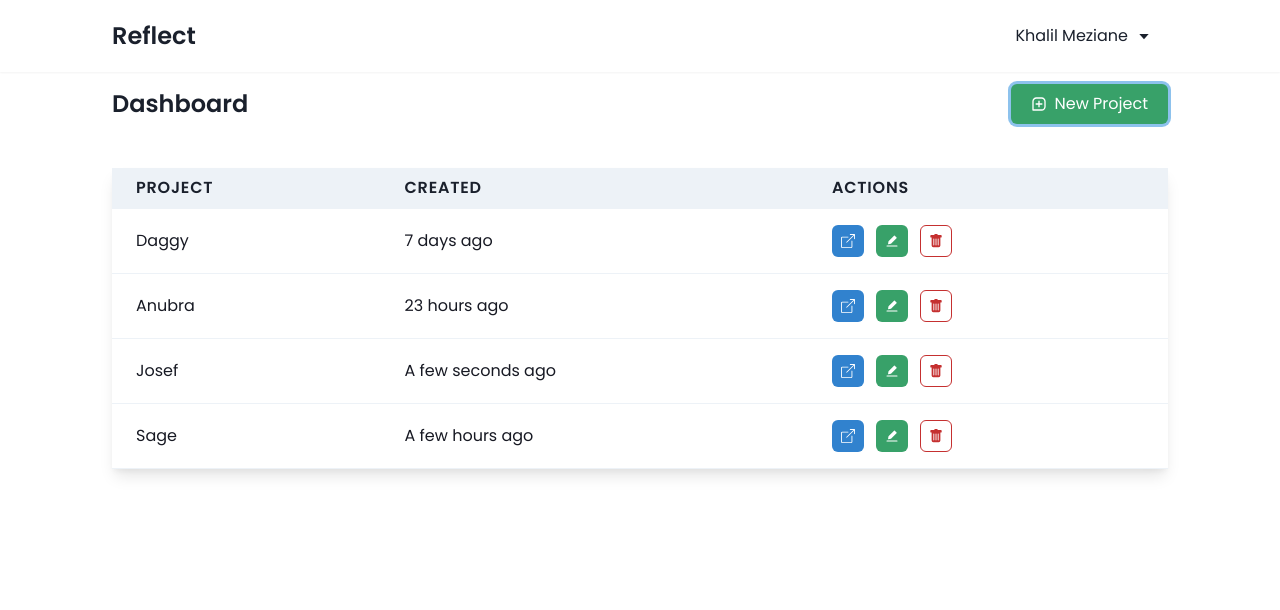
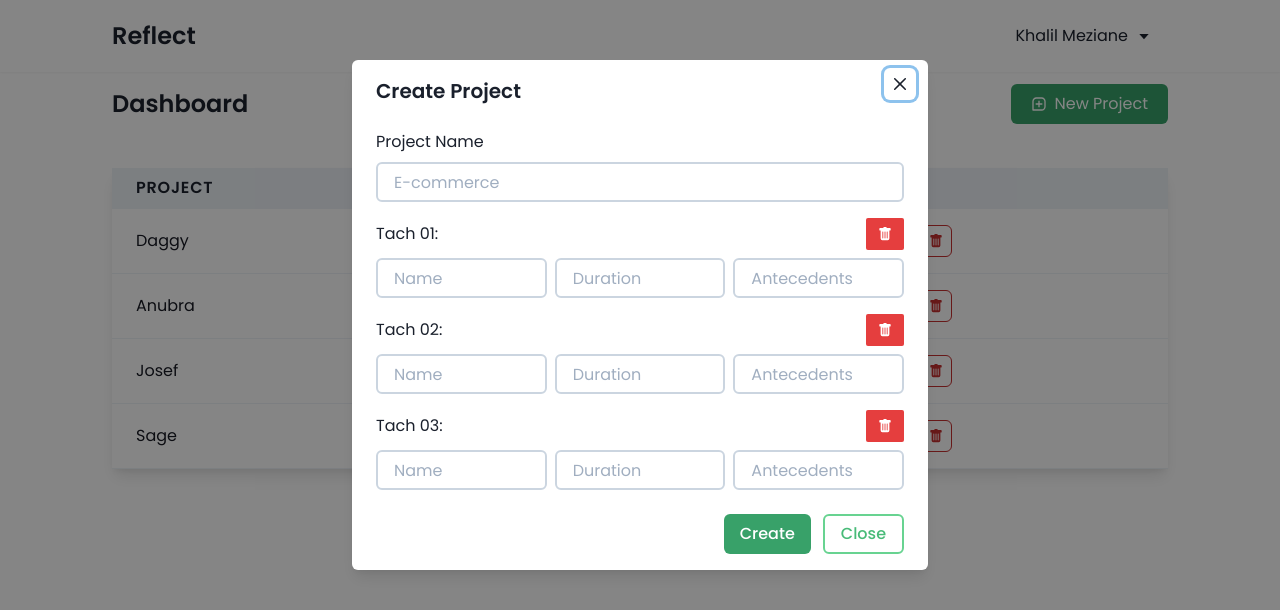
Before and after one commit to KhalilMeziane/Reflect-GLGL-project, a React (Create React App) app: page /dashboard in a window 1280 px wide. Both pictures are taken after a click on the button "New Project". Shown: the top 610 px of the page. Built offline with nearby package versions, Linux system fonts and the light colour scheme.

Commit message:
build create project model

```diff
--- /dev/null
+++ b/src/components/Forms/_index.jsx
@@ -0,0 +1,5 @@
+import CreateProject from './createProject'
+
+export {
+    CreateProject
+}
--- /dev/null
+++ b/src/components/Forms/createProject.jsx
@@ -0,0 +1,155 @@
+import React from 'react'
+import {
+    Box,
+    SimpleGrid,
+    Input,
+    Text,
+    Stack,
+    HStack,
+    Flex,
+    Button
+  } from "@chakra-ui/react"
+import { BsFillTrashFill } from 'react-icons/bs'
+
+export default function CreateProject() {
+    return (
+        <Box as="form">
+            <SimpleGrid
+                columns={1}
+                spacing={4}
+            >
+                <Stack>
+                    <Text >Project Name</Text>
+                    <Input
+                        type="text"
+                        placeholder="E-commerce"
+                        required="true"
+                        color="gray.900"
+                        borderColor="gray.300"
+                        border="2px"
+                        borderStyle="solid"
+                        size="md"
+                    />
+                </Stack>
+                <Stack>
+                    <Flex justify={"space-between"} align={"center"}>
+                        <Text mb='1px'>Tach 01:</Text>
+                        <Button colorScheme="red" rounded={"sm"} size="sm"><BsFillTrashFill/></Button>
+                    </Flex>
+                    <HStack>
+                    <Input
+                        type="text"
+                        placeholder="Name"
+                        required="true"
+                        color="gray.900"
+                        borderColor="gray.300"
+                        border="2px"
+                        borderStyle="solid"
+                        size="md"
+                    />
+                    <Input
+                        type="text"
+                        placeholder="Duration"
+                        required="true"
+                        color="gray.900"
+                        borderColor="gray.300"
+                        border="2px"
+                        borderStyle="solid"
+                        size="md"
+                    />
+                    <Input
+                        type="text"
+                        placeholder="Antecedents"
+                        required="true"
+                        color="gray.900"
+                        borderColor="gray.300"
+                        border="2px"
+                        borderStyle="solid"
+                        size="md"
+                    />
+                    </HStack>
+
+
+                </Stack>
+                <Stack>
+                    <Flex justify={"space-between"} align={"center"}>
+                        <Text mb='1px'>Tach 02:</Text>
+                        <Button colorScheme="red" rounded={"sm"} size="sm"><BsFillTrashFill/></Button>
+                    </Flex>
+                    <HStack>
+                    <Input
+                        type="text"
+                        placeholder="Name"
+                        required="true"
+                        color="gray.900"
+                        borderColor="gray.300"
+                        border="2px"
+                        borderStyle="solid"
+                        size="md"
+                    />
+                    <Input
+                        type="text"
+                        placeholder="Duration"
+                        required="true"
+                        color="gray.900"
+                        borderColor="gray.300"
+                        border="2px"
+                        borderStyle="solid"
+                        size="md"
+                    />
+                    <Input
+                        type="text"
+                        placeholder="Antecedents"
+                        required="true"
+                        color="gray.900"
+                        borderColor="gray.300"
+                        border="2px"
+                        borderStyle="solid"
+                        size="md"
+                    />
+                    </HStack>
+
+
+                </Stack>
+                <Stack>
+                    <Flex justify={"space-between"} align={"center"}>
+                        <Text mb='1px'>Tach 03:</Text>
+                        <Button colorScheme="red" rounded={"sm"} size="sm"><BsFillTrashFill/></Button>
+                    </Flex>
+                    <HStack>
+                    <Input
+                        type="text"
+                        placeholder="Name"
+                        required="true"
+                        color="gray.900"
+                        borderColor="gray.300"
+                        border="2px"
+                        borderStyle="solid"
+                        size="md"
+                    />
+                    <Input
+                        type="text"
+                        placeholder="Duration"
+                        required="true"
+                        color="gray.900"
+                        borderColor="gray.300"
+                        border="2px"
+                        borderStyle="solid"
+                        size="md"
+                    />
+                    <Input
+                        type="text"
+                        placeholder="Antecedents"
+                        required="true"
+                        color="gray.900"
+                        borderColor="gray.300"
+                        border="2px"
+                        borderStyle="solid"
+                        size="md"
+                    />
+                    </HStack>
+                </Stack>
+            </SimpleGrid>
+        </Box>
+    )
+}
--- a/src/pages/dashboard.jsx
+++ b/src/pages/dashboard.jsx
@@ -1,21 +1,74 @@
 import React from 'react'
 import { Helmet } from 'react-helmet'
 import { AuthNavbar, ProjectsTable } from '../components/_index'
-import { Text, Flex, Button } from '@chakra-ui/react'
+import { CreateProject } from '../components/Forms/_index'
+import {
+    Text,
+    Flex,
+    Button ,
+    Modal,
+    ModalOverlay,
+    ModalContent,
+    ModalHeader,
+    ModalFooter,
+    ModalBody,
+    ModalCloseButton,
+    useDisclosure
+} from '@chakra-ui/react'
 import { BiMessageSquareAdd } from 'react-icons/bi'
 
-export default function dashboard() {
+export default function Dashboard() {
+    const { isOpen, onOpen, onClose } = useDisclosure()
     return (
         <>
-           <Helmet>
+            <Helmet>
                 <title>Dashboard | Reflect</title>
             </Helmet>
             <AuthNavbar/>
             <Flex justify={"space-between"} align={"center"} px={{ base: 4, sm: 6, md: 8, xl: 28 }} py="3">
                 <Text fontSize="2xl" textTransform={"capitalize"} fontWeight={"semibold"}>Dashboard</Text>
-                <Button variant={"none"} bg="green.500" px="5" color="white" textTransform={"capitalize"} fontWeight={"normal"} leftIcon={<BiMessageSquareAdd/>}>new project</Button>
+                <Button
+                    variant={"none"}
+                    bg="green.500"
+                    px="5"
+                    color="white"
+                    textTransform={"capitalize"}
+                    fontWeight={"normal"}
+                    leftIcon={<BiMessageSquareAdd/>}
+                    onClick={onOpen}
+                    >
+                        new project
+                </Button>
             </Flex>
             <ProjectsTable/>
+            <Modal
+                isOpen={isOpen}
+                onClose={onClose}
+                size={"xl"}
+            >
+                <ModalOverlay />
+                <ModalContent>
+                    <ModalHeader>Create Project</ModalHeader>
+                    <ModalCloseButton />
+                    <ModalBody>
+                        <CreateProject/>
+                    </ModalBody>
+                    <ModalFooter>
+                        <Button colorScheme='green' mx="3" fontWeight={"medium"}>Create</Button>
+                        <Button
+                            variant={"none"}
+                            onClick={onClose}
+                            border="2px"
+                            borderStyle={"solid"}
+                            borderColor={"green.300"}
+                            color="green.400"
+                            fontWeight={"medium"}
+                        >
+                            Close
+                        </Button>
+                    </ModalFooter>
+                </ModalContent>
+            </Modal>
         </>
     )
 }
--- a/src/pages/project.jsx
+++ b/src/pages/project.jsx
@@ -1,10 +1,30 @@
 import React from 'react'
 import { Helmet } from "react-helmet"
 import { AuthNavbar } from '../components/_index'
-import { Box, Text, Divider, Tabs, Tab, TabPanels, TabPanel, TabList, Flex, Button } from '@chakra-ui/react'
+import {
+    Box,
+    Text,
+    Divider,
+    Tabs,
+    Tab,
+    TabPanels,
+    TabPanel,
+    TabList,
+    Flex,
+    Button,
+    Modal,
+    ModalOverlay,
+    ModalContent,
+    ModalHeader,
+    ModalFooter,
+    ModalBody,
+    ModalCloseButton,
+    useDisclosure
+} from '@chakra-ui/react'
 import { BiEdit } from 'react-icons/bi'
 
-export default function project() {
+export default function Project() {
+    const { isOpen, onOpen, onClose } = useDisclosure()
     return (
         <>
             <Helmet>
@@ -14,7 +34,7 @@ export default function project() {
             <Box px={{ base: 4, sm: 6, md: 8, xl: 28 }} py="3">
                 <Flex justify={"space-between"} align={"center"}>
                     <Text py="3" fontSize="2xl" textTransform={"capitalize"} fontWeight={"semibold"}>Project name</Text>
-                    <Button variant={"none"} bg="green.500" px="5" color="white" textTransform={"capitalize"} fontWeight={"normal"} leftIcon={<BiEdit/>}>Edit</Button>
+                    <Button onClick={onOpen} variant={"none"} bg="green.500" px="5" color="white" textTransform={"capitalize"} fontWeight={"normal"} leftIcon={<BiEdit/>}>Edit</Button>
                 </Flex>
                 <Divider bg="black" my="3"/>
                 <Tabs variant='enclosed'>
@@ -32,6 +52,35 @@ export default function project() {
                     </TabPanels>
                 </Tabs>
             </Box>
+            <Modal
+                isOpen={isOpen}
+                onClose={onClose}
+                size={"xl"}
+            >
+                <ModalOverlay />
+                <ModalContent>
+                    <ModalHeader>Edit Project</ModalHeader>
+                    <ModalCloseButton />
+                    <ModalBody>
+                        Lorem, ipsum dolor sit amet consectetur adipisicing elit. Recusandae aut doloribus sunt. Molestias animi porro ipsam nemo voluptatibus suscipit qui amet odit, laudantium aliquam sit tempore, deleniti illo obcaecati nihil eligendi dolores cupiditate voluptas similique! Eius non nam, iste quo quaerat commodi dignissimos architecto quisquam?
+                    </ModalBody>
+                    <ModalFooter>
+                        <Button colorScheme='green' mx="3" fontWeight={"medium"}>Create</Button>
+                        <Button
+                            variant={"none"}
+                            mr={3}
+                            onClick={onClose}
+                            border="2px"
+                            borderStyle={"solid"}
+                            borderColor={"green.300"}
+                            color="green.400"
+                            fontWeight={"medium"}
+                        >
+                            Close
+                        </Button>
+                    </ModalFooter>
+                </ModalContent>
+            </Modal>
         </>
     )
 }
```
